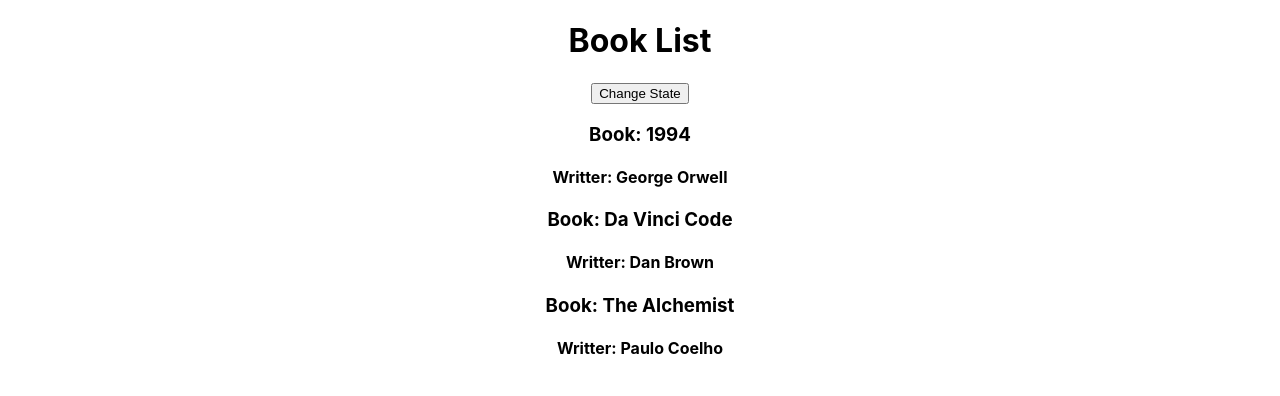
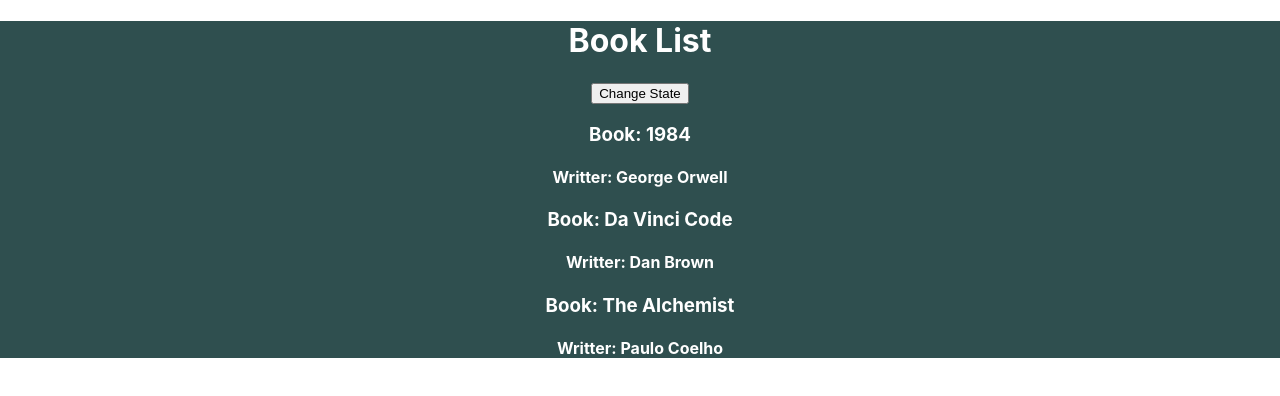
Before and after one commit to ahmedisshere/rantpack, a React (Create React App) app: page / in a window 1280 px wide. Shown: the top 396 px of the page. Built offline with nearby package versions, Linux system fonts and the light colour scheme.

Commit message:
more on state, minor styles

```diff
--- a/src/App.css
+++ b/src/App.css
@@ -1,3 +1,5 @@
 .App {
   text-align: center;
+  background-color: darkslategray;
+  color: white;
 }
--- a/src/App.js
+++ b/src/App.js
@@ -10,7 +10,7 @@ class App extends Component {
 
   state = {
     books: [
-      { bookName: "1994", writer: "George Orwell" },
+      { bookName: "1984", writer: "George Orwell" },
       { bookName: "Da Vinci Code", writer: "Dan Brown" },
       { bookName: "The Alchemist", writer: "Paulo Coelho" }
     ],
```
